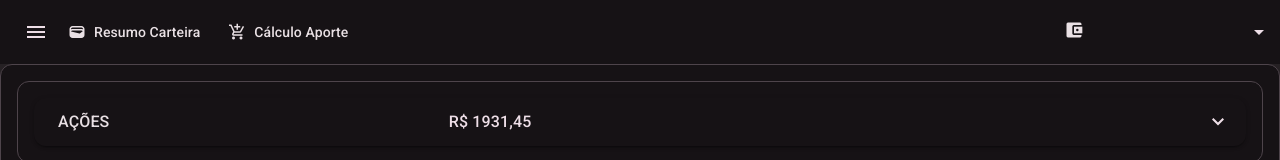
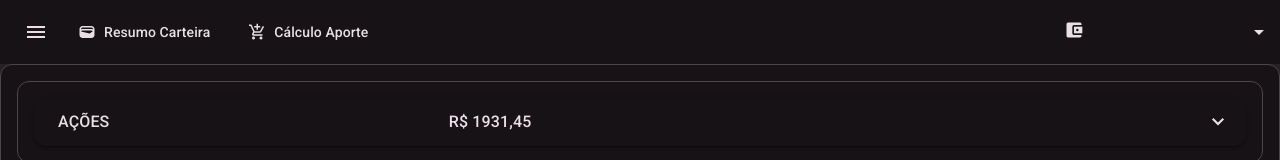
Before and after one commit to beritcarvalho/CarteiraBalanceada.Web, an Angular app in the folder CarteiraBalanceada.Web/: page / in a window 1280 px wide. Shown: the top 160 px of the page. Built offline with nearby package versions, Linux system fonts and the light colour scheme.

Commit message:
ajuste na margem dos botões da barra de ferramenta

```diff
--- a/CarteiraBalanceada.Web/src/app/shared/components/toobar/toobar.component.css
+++ b/CarteiraBalanceada.Web/src/app/shared/components/toobar/toobar.component.css
@@ -1,5 +1,9 @@
 .example-spacer {
   flex: 1 1 auto;
+}
+
+button {
+  margin-right: 10px;
 }
 
 .selected {
```
